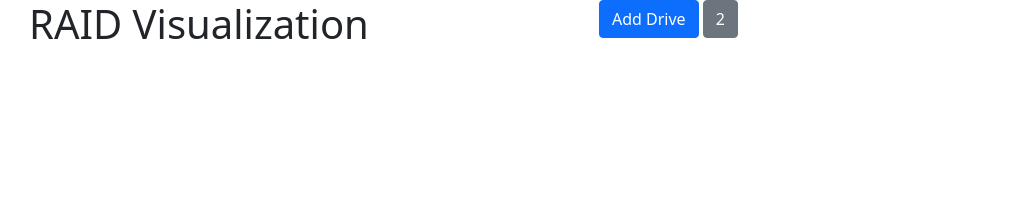
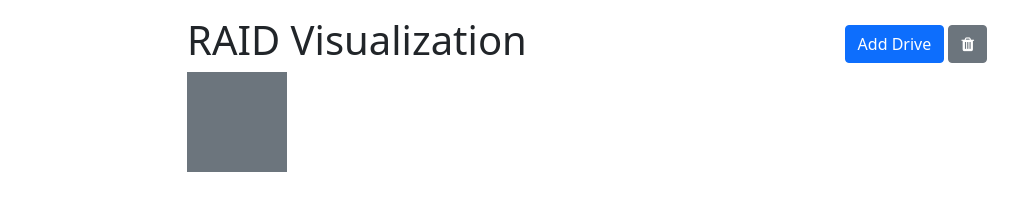
Before and after one commit to joelpeckham/raid, a plain HTML site: page index.html in a window 1280 px wide. Shown: the whole page, without its empty margins (53-1071 px from the left). Drawn offline with nearby package versions, Linux system fonts and the light colour scheme.

Commit message:
Committttt

```diff
--- a/index.css
+++ b/index.css
@@ -0,0 +1,19 @@
+body{
+    display: flex;
+    justify-content: center;
+}
+#content{
+    width: 800px;
+}
+#headerContainer{
+    display: flex;
+
+    margin-top: 1rem;
+    align-items: center;
+    justify-content:space-between;
+}
+#driveBay{
+    background-color: var(--bs-secondary);
+    width:100px;
+    height:100px;
+}
--- a/index.html
+++ b/index.html
@@ -8,18 +8,19 @@
     <!-- CSS only -->
     <link href="https://cdn.jsdelivr.net/npm/bootstrap@5.0.0-beta3/dist/css/bootstrap.min.css" rel="stylesheet" integrity="sha384-eOJMYsd53ii+scO/bJGFsiCZc+5NDVN2yr8+0RDqr0Ql0h+rP48ckxlpbzKgwra6" crossorigin="anonymous">
     <link rel="stylesheet" href="index.css">
+    <link rel="stylesheet" href="https://cdnjs.cloudflare.com/ajax/libs/font-awesome/4.7.0/css/font-awesome.min.css">
     <link rel="shortcut icon" type="image/x-icon" href="favicon.ico">
 </head>
 <body>
-
-    <div class="container">
-        <div class="row">
-          <div class="col-sm"><h1>RAID Visualization</h1></div>
-          <div class="col-sm">
-            <button type="button" class="btn btn-primary">Add Drive</button>
-            <button type="button" class="btn btn-secondary">2</button>
-          </div>
-        </div>
+<div id="content">
+  <div id="headerContainer">
+    <h1>RAID Visualization</h1>
+    <div id = "headerButtons">
+      <button type="button" class="btn btn-primary">Add Drive</button>
+      <button type="button" class="btn btn-secondary"><i class="fa fa-trash"></i></button>
     </div>
+  </div>
+  <div id="driveBay"> </div>
+</div>
 </body>
 </html>
```
